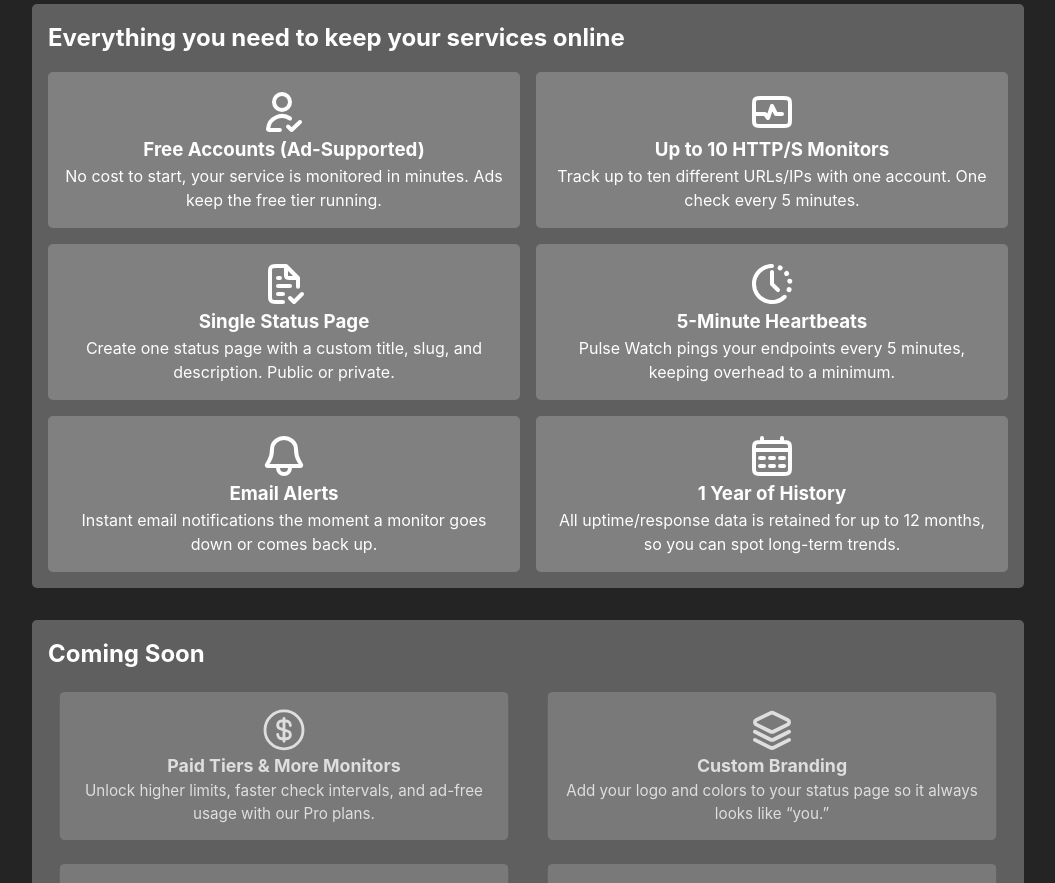
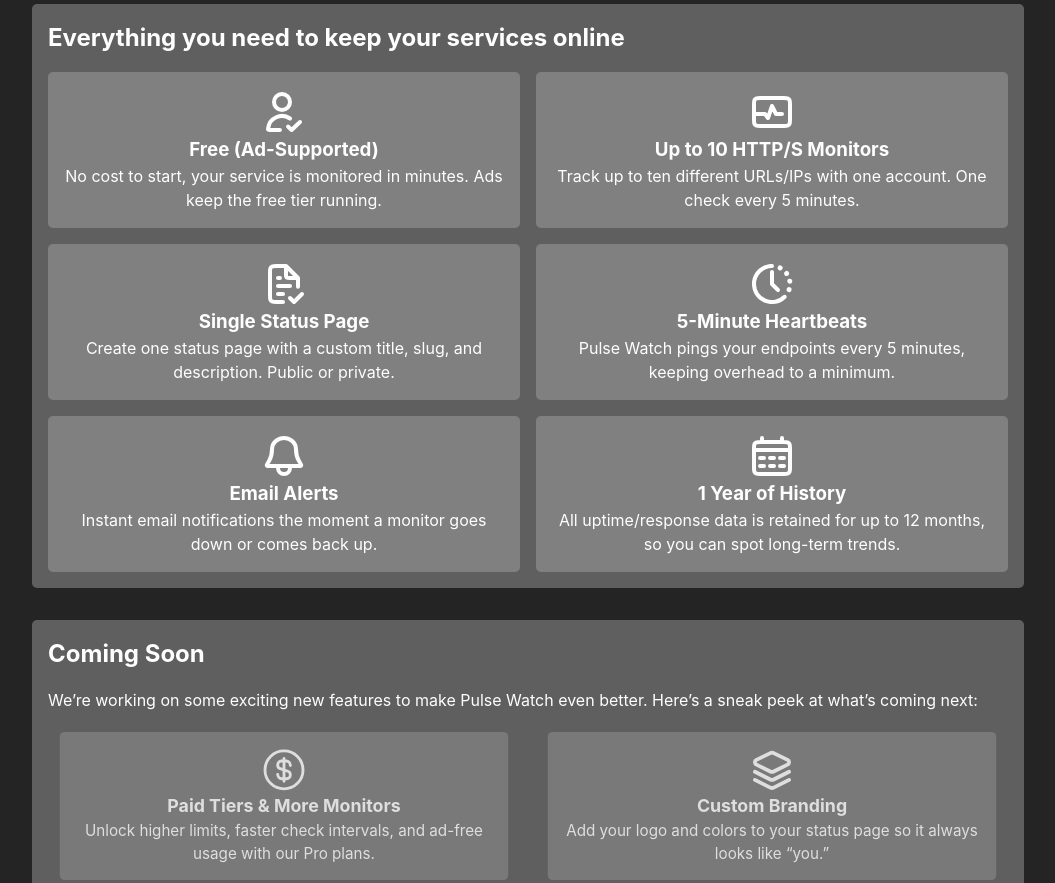
Before and after one commit to HarryC05/pulsewatch, a React (Vite) app in the folder client/: page / in a window 1280 px wide. Shown: the part 580-1463 px from the top of the page, without its empty margins (112-1167 px from the left). Built offline with nearby package versions, Linux system fonts and the light colour scheme; no server answers.

Commit message:
feat: update feature card title and add subheading for upcoming features

```diff
--- a/client/src/pages/Homepage.jsx
+++ b/client/src/pages/Homepage.jsx
@@ -31,7 +31,7 @@ const Homepage = () => {
 					<div className="homepage__features-grid">
 						<Card className="homepage__feature-card">
 							<Icon icon="userCheck" className="homepage__feature-icon" />
-							<h3>Free Accounts (Ad-Supported)</h3>
+							<h3>Free (Ad-Supported)</h3>
 							<p>
 								No cost to start, your service is monitored in minutes. Ads keep
 								the free tier running.
@@ -88,6 +88,10 @@ const Homepage = () => {
 					<h2 className="homepage__features-coming-soon-heading">
 						Coming Soon
 					</h2>
+					<p className="homepage__features-coming-soon-subheading">
+						We’re working on some exciting new features to make Pulse Watch even
+						better. Here’s a sneak peek at what’s coming next:
+					</p>
 					<div className="homepage__features-grid homepage__features-grid--upcoming">
 						<Card className="homepage__feature-card homepage__feature-card--upcoming">
 							<Icon icon="dollarCircle" className="homepage__feature-icon" />
```
